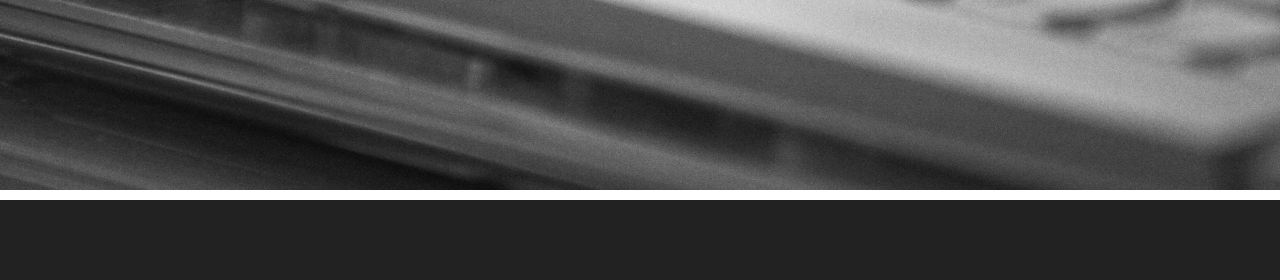
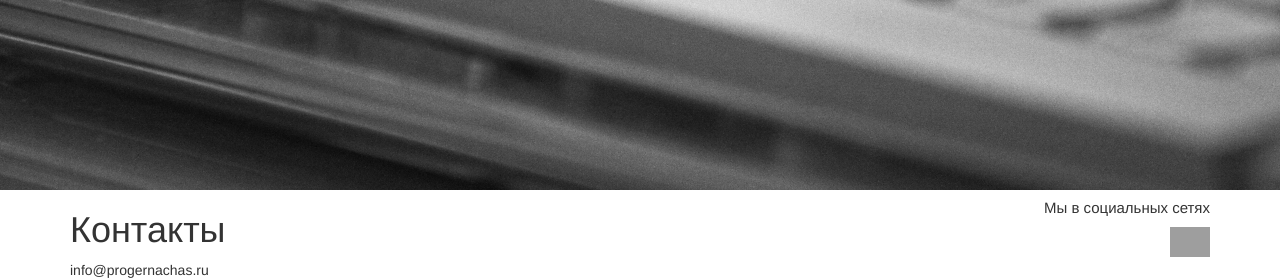
Before and after one commit to alifanov/prog4h, a Django app: page / in a window 1280 px wide. Shown: the part 600-880 px from the top of the page. Before the commit the page ends 800 px from the top, so only its background shows below. Run offline with Django 3.2, Linux system fonts and the light colour scheme; data that the repository does not hold is empty; some libraries are stand-ins or nearby versions; grey boxes are pictures that could not be loaded.

Commit message:
add main page

```diff
--- a/templates/home.html
+++ b/templates/home.html
@@ -37,4 +37,22 @@
         </div>
     </div>
 
+    <footer>
+        <div class="container">
+            <div class="row">
+                <div class="col-lg-6">
+                    <h1>Контакты</h1>
+                    <div class="email-footer">info@progernachas.ru</div>
+                </div>
+                <div class="col-lg-3"></div>
+                <div class="col-lg-3">
+                    <h4 style="text-align: right;font-size: 15px;">Мы в социальных сетях</h4>
+                    <a href="http://vk.com/progernachas" target="_blank">
+                        <img src="{{ STATIC_URL }}img/vk.png" width="40" class="pull-right" />
+                    </a>
+                </div>
+            </div>
+        </div>
+    </footer>
+
 {% endblock %}
```
